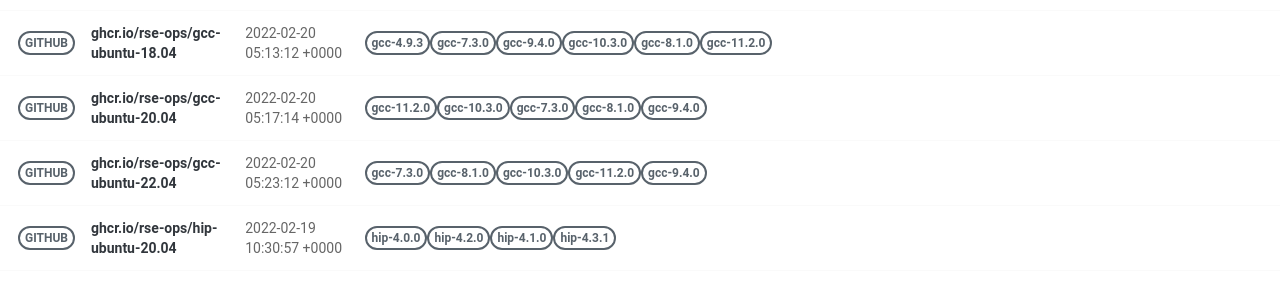
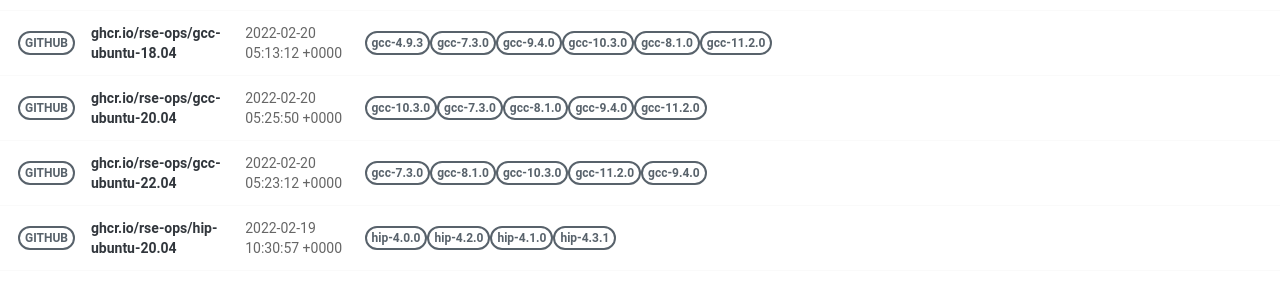
Before and after one commit to rse-ops/docker-images, a Jekyll site: the page built from pages/index.md, in a window 1280 px wide. Shown: the part 581-866 px from the top of the page. Built offline with Jekyll 4.4.1, drawn with Linux system fonts in a browser that asks for light colours; nearby versions of some CDN libraries.

Commit message:
Automated push to update library 2022-02-20

```diff
--- a/_library/ghcr.io-rse-ops-gcc-ubuntu-20.04.md
+++ b/_library/ghcr.io-rse-ops-gcc-ubuntu-20.04.md
@@ -1,14 +1,11 @@
 ---
 layout: container
 name: ghcr.io/rse-ops/gcc-ubuntu-20.04
-updated_at: 2022-02-20 05:17:14.692692
+updated_at: 2022-02-20 05:25:50.155419
 
 
 container_url: https://github.com/orgs/rse-ops/packages/container/package/gcc-ubuntu-20.04
 versions:
- - tag: gcc-11.2.0
-   dockerfile: https://github.com/rse-ops/docker-images/blob/main/ubuntu/gcc/Dockerfile
-   manifest: https://crane.ggcr.dev/manifest/ghcr.io/rse-ops/gcc-ubuntu-20.04:gcc-11.2.0
  - tag: gcc-10.3.0
    dockerfile: https://github.com/rse-ops/docker-images/blob/main/ubuntu/gcc/Dockerfile
    manifest: https://crane.ggcr.dev/manifest/ghcr.io/rse-ops/gcc-ubuntu-20.04:gcc-10.3.0
```
Also changed, not shown: other parts of _library/ghcr.io-rse-ops-gcc-ubuntu-20.04.md (+3 -0 lines).
